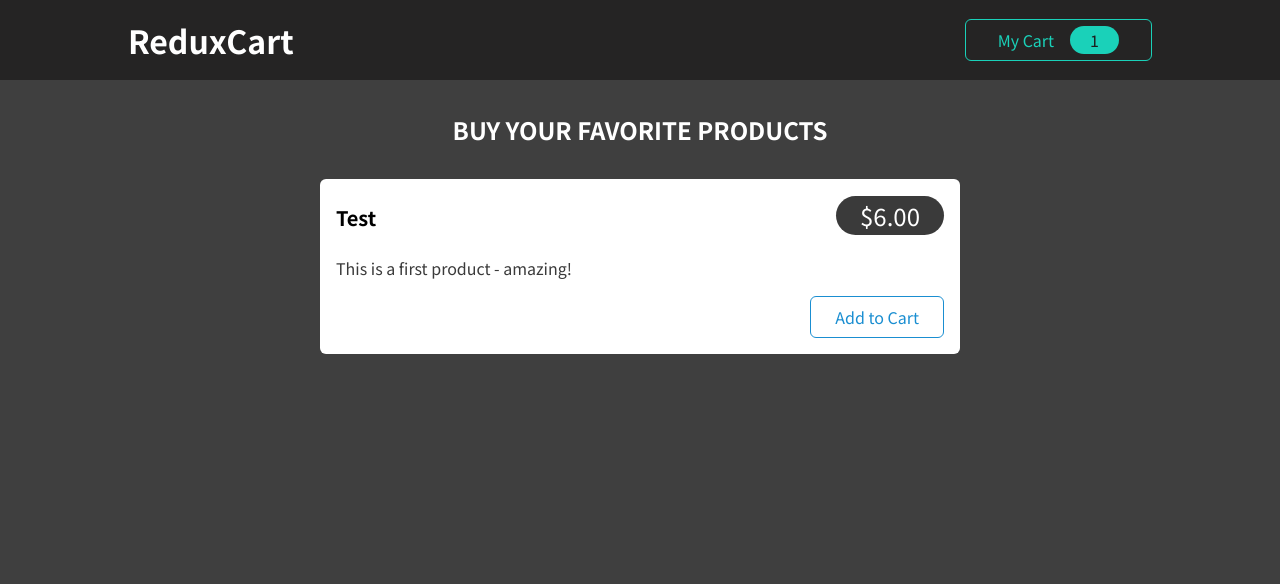
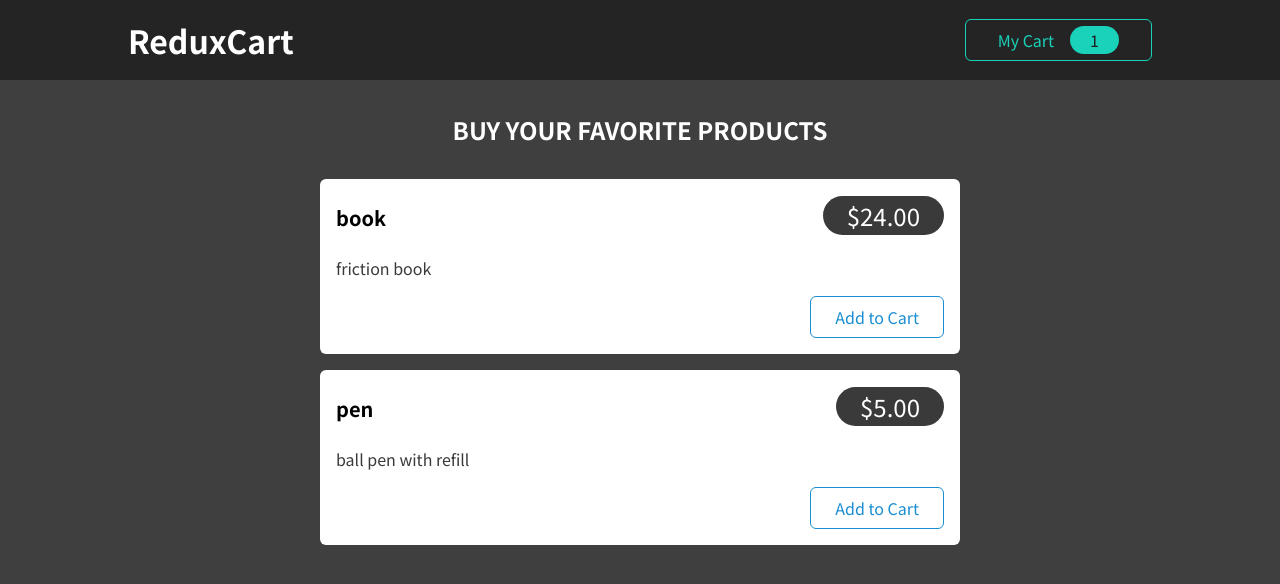
Before and after one commit to Vishal101022/Redux-Cart, a React (Create React App) app: page / in a window 1280 px wide. Shown: the top 584 px of the page. Built offline with nearby package versions, Linux system fonts and the light colour scheme.

Commit message:
:sparkles: added new products

```diff
--- a/src/components/Shop/Products.js
+++ b/src/components/Shop/Products.js
@@ -1,16 +1,35 @@
 import ProductItem from './ProductItem';
 import classes from './Products.module.css';
+
+const dummyProduct = [
+  {
+    id: 1,
+    price: 24,
+    title: 'book',
+    description: 'friction book'
+  },
+  {
+    id: 2,
+    price: 5,
+    title: 'pen',
+    description: 'ball pen with refill'
+  }
+
+]
 
 const Products = (props) => {
   return (
     <section className={classes.products}>
       <h2>Buy your favorite products</h2>
       <ul>
-        <ProductItem
-          title='Test'
-          price={6}
-          description='This is a first product - amazing!'
-        />
+        {dummyProduct.map(product =>(
+            <ProductItem
+            key={product.id}
+            title={product.title}
+            price={product.price}
+            description={product.description}
+          />
+        ))}
       </ul>
     </section>
   );
```
